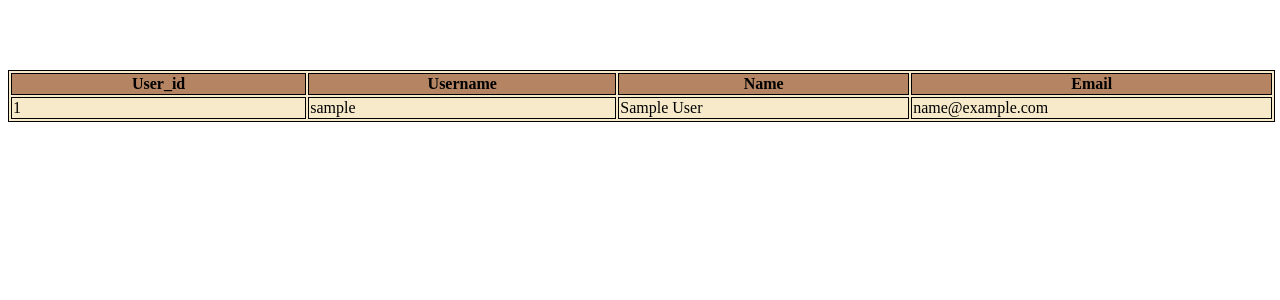
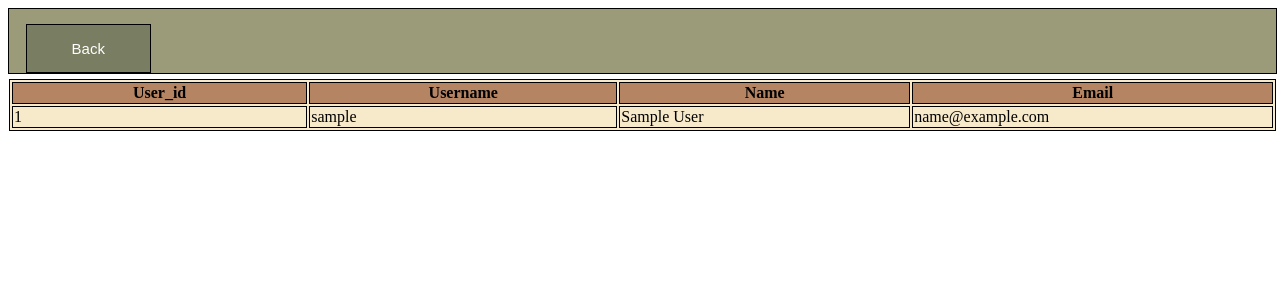
Before and after one commit to JungminHa2000/HABITat_website, a Django app: page /show_all_users/ in a window 1280 px wide. Shown: the top 300 px of the page. Run offline with Django 4.2, Linux system fonts and the light colour scheme; tables that the repository leaves empty hold one stand-in row (values such as "Sample post").

Commit message:
Update users.html

```diff
--- a/templates/users.html
+++ b/templates/users.html
@@ -20,8 +20,26 @@
         background-color: #9B9B7A;
         border: 1px solid black;
     }
+    .button4 {
+        border: none;
+        color: white;
+        padding: 15px 45px;
+        text-align: center;
+        text-decoration: none;
+        display: inline-block;
+        font-size: 15px;
+        cursor: pointer;
+    }
+    .button5 {
+        position: absolute;
+        background-color: #797D62;
+        border: 1px solid black;
+        top: 3%;
+        left: 2%;
+    }
 </style>
 
+<nav id = "header" />
 <table>
     <tr>
         <th>User_id</th>
@@ -38,5 +56,7 @@
     </tr>
     {% endfor %}
 </table>
-
+<a href= '/homepage'>
+    <button class="button4 button5">Back</button>
+  </a>
 {% endblock %}
```
